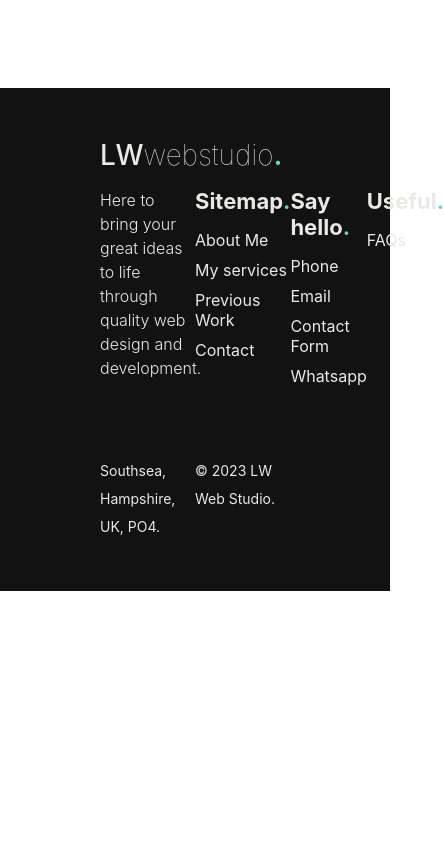
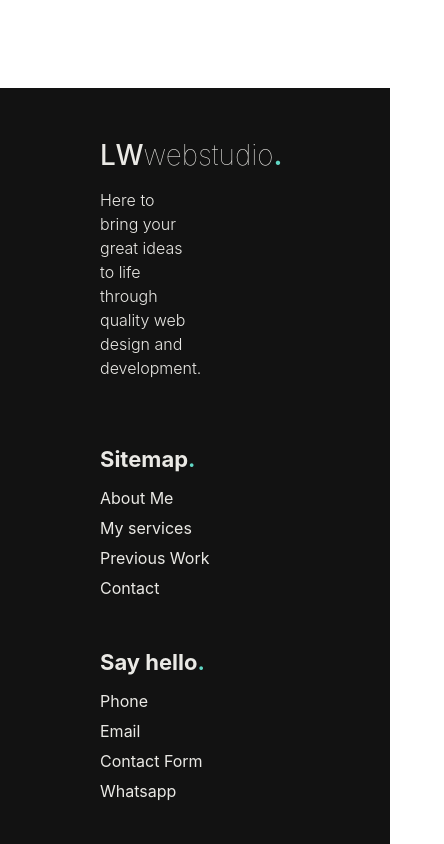
Before and after one commit to leoarthurwall/LW-Website, a React (Create React App) app: page / in a window 390 px wide. Shown: the part 6040-6884 px from the top of the page, 444 px wide, since content can reach past the window. Before the commit the page ends 6631 px from the top, so only its background shows below. Built offline with nearby package versions, Linux system fonts and the light colour scheme.

Commit message:
footer - responsive at 992

```diff
--- a/src/Components/Footer/Footer.module.css
+++ b/src/Components/Footer/Footer.module.css
@@ -125,6 +125,12 @@
     flex-direction: column;
     padding: 50px 100px;
   }
+  .upper {
+    flex-direction: column;
+  }
+  .lower {
+    flex-direction: column;
+  }
   .footer {
     height: auto;
   }
@@ -134,5 +140,7 @@
   }
   .rightUpper {
     margin: 50px 0;
+    flex-direction: column;
+    gap: 30px;
   }
 }
```
